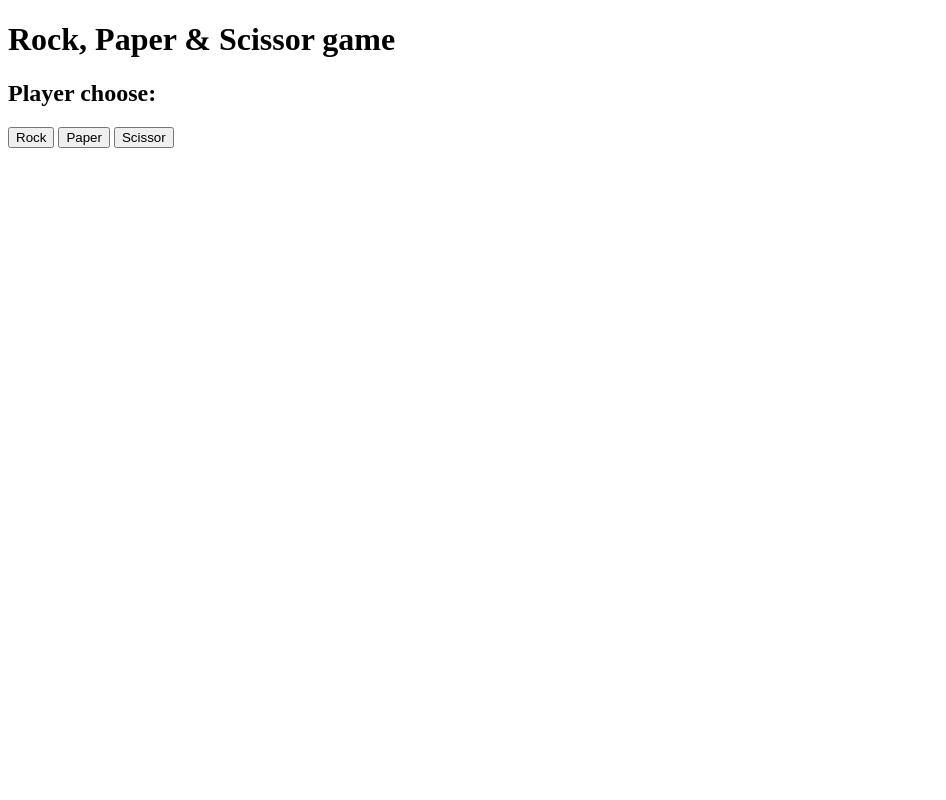
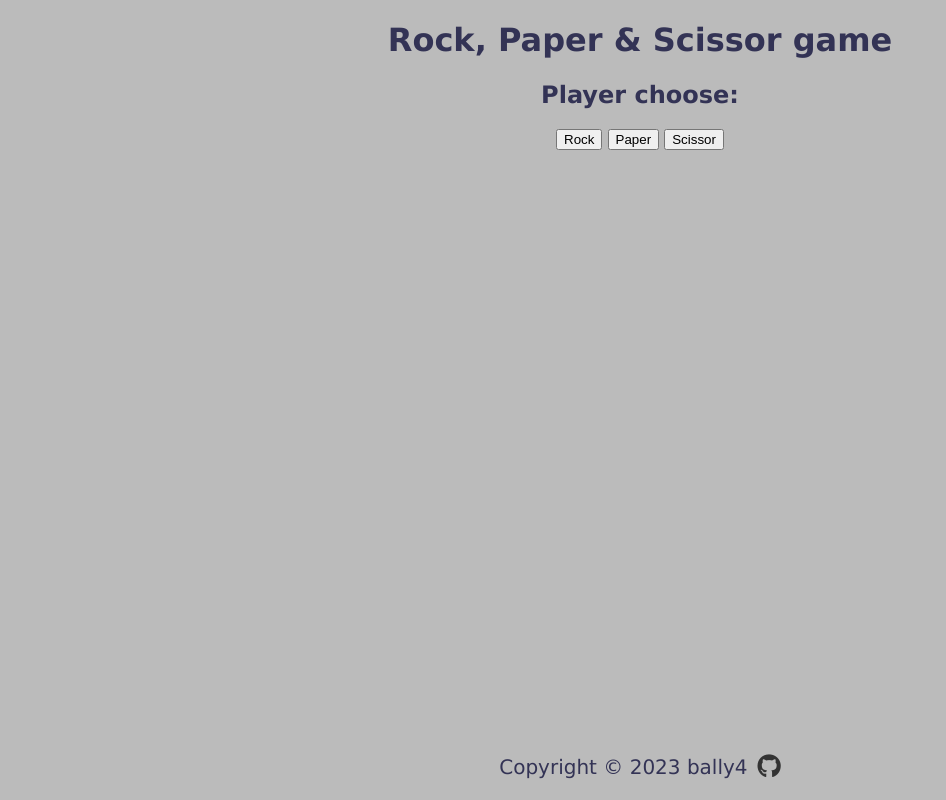
Before and after one commit to BalazsBanfi/odin_rock_paper_scissors, a plain HTML site: page index.html in a window 1280 px wide. Shown: the whole page, without its empty margins (0-946 px from the left). Drawn offline with Linux system fonts and the light colour scheme.

Commit message:
add some style and footer

```diff
--- a/index.html
+++ b/index.html
@@ -4,8 +4,10 @@
     <meta charset="UTF-8">
     <meta http-equiv="X-UA-Compatible" content="IE=edge">
     <meta name="viewport" content="width=device-width, initial-scale=1.0">
+    <link rel="stylesheet" href="style.css">
     <script src="myscript.js" defer></script>
-    <title>Document</title>
+    <script src="https://kit.fontawesome.com/7f7b3898f4.js" crossorigin="anonymous"></script>
+    <title>Rock paper scissors</title>
 </head>
 <body>
     <h1>Rock, Paper & Scissor game</h1>
@@ -18,5 +20,10 @@
     <br><br>
     <div id ="result">
     </div>
+    <footer class="footer">
+        <p>Copyright © <script>document.write(new Date().getFullYear())</script> bally4</p>
+        <a href="https://github.com/bally4h" target="_blank">
+        <i class="fab fa-github"></i></a>
+    </footer>
 </body>
 </html>
--- a/myscript.js
+++ b/myscript.js
@@ -68,6 +68,7 @@ buttons.forEach((butt) => {
     if (pointPlayer === 5) {
       resultText = document.createElement('p');
       resultText.innerHTML = "The winner is the Player! Player points: " + pointPlayer + ", Computer points: " + pointComputer;
+      resultText.style.color = "red";
       divResult.appendChild(resultText);
       pointComputer = 0;
       pointPlayer = 0;
@@ -75,6 +76,7 @@ buttons.forEach((butt) => {
     if (pointComputer === 5) {
       resultText = document.createElement('p');
       resultText.innerHTML = "The winner is the Computer! Player points: " + pointPlayer + ", Computer points: " + pointComputer;
+      resultText.style.color = "red";
       divResult.appendChild(resultText);
       pointComputer = 0;
       pointPlayer = 0;
--- /dev/null
+++ b/style.css
@@ -0,0 +1,38 @@
+* {
+    box-sizing: border-box;
+}
+
+html {
+    max-width: 80vw;
+    margin: 0 auto;
+    text-align: center;
+    font-family: 'Lucida Sans', 'Lucida Sans Regular', 'Lucida Grande', 'Lucida Sans Unicode', Geneva, Verdana, sans-serif;
+    color: #333355;
+    background-color: #bbb;
+}
+
+
+.footer {
+    position: absolute;
+    bottom: 0;
+    left: 0;
+    display: flex;
+    align-items: center;
+    justify-content: center;
+    gap: 10px;
+    width: 100%;
+    padding: 1px;
+    margin: 0px;
+    font-size: 20px;
+  }
+
+
+.fa-github {
+    color: #333333;
+    font-size: 24px;
+    transition: transform 0.3s ease-in-out;
+}
+
+.fa-github:hover {
+    transform: scale(1.25);
+}
```
